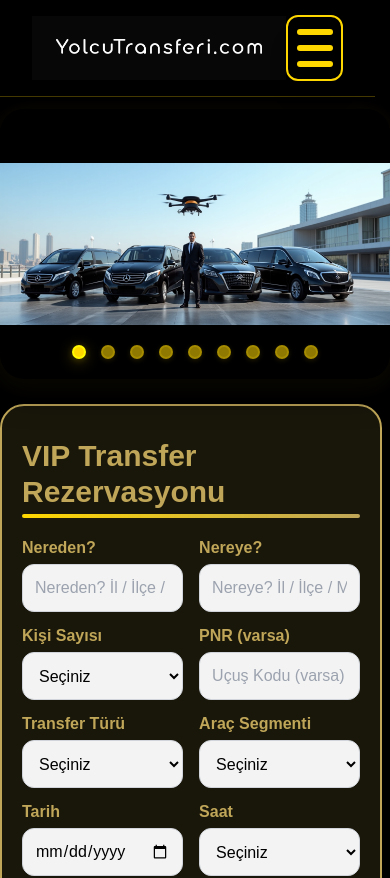
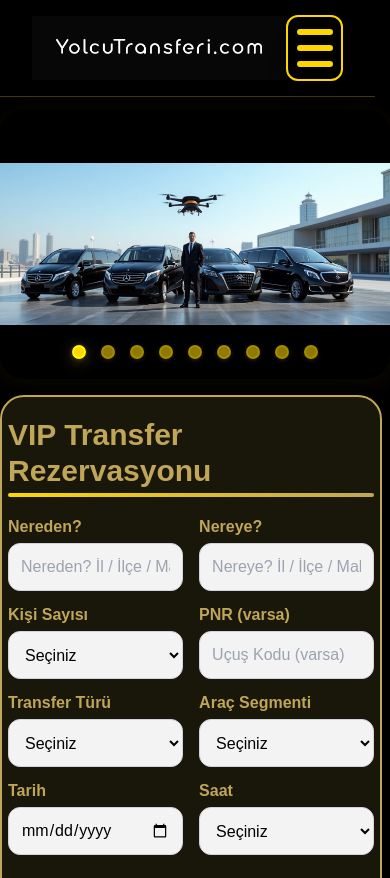
Before and after one commit to haliltayfur/yolcutransferi, a Next.js app: page / in a window 390 px wide. Shown: the top 878 px of the page. Built offline with nearby package versions, Linux system fonts and the light colour scheme.

Commit message:
Update page.js

```diff
--- a/app/page.js
+++ b/app/page.js
@@ -1,111 +1,112 @@
 "use client";
-import { useState, useEffect } from "react";
+import { useRef, useEffect, useState } from "react";
 import HeroSlider from "../components/HeroSlider";
-import RezervasyonHero from "../components/RezervasyonHero";
-import AdvantagesBar from "../components/AdvantagesBar";
-import TestimonialsSlider from "../components/TestimonialsSlider";
+import VipTransferForm from "../components/VipTransferForm";
 
 export default function Home() {
+  // Slider genişliği ölçümü için
+  const sliderOuterRef = useRef();
+  const [sliderWidth, setSliderWidth] = useState(1200);
   const [isMobile, setIsMobile] = useState(false);
 
   useEffect(() => {
-    const onResize = () => setIsMobile(window.innerWidth < 900);
-    onResize();
-    window.addEventListener("resize", onResize);
-    return () => window.removeEventListener("resize", onResize);
+    function updateWidth() {
+      if (sliderOuterRef.current) {
+        setSliderWidth(sliderOuterRef.current.offsetWidth);
+      }
+      setIsMobile(window.innerWidth < 700);
+    }
+    updateWidth();
+    window.addEventListener("resize", updateWidth);
+    return () => window.removeEventListener("resize", updateWidth);
   }, []);
+
+  // Oranlar
+  const formW = isMobile ? "98vw" : sliderWidth * 0.56;  // mevcut genişliğin %56'sı (örneğin 700px)
+  const gapW = isMobile ? 0 : 48;                       // 3cm boşluk desktop, mobilde yok
+  const videoW = isMobile ? 0 : sliderWidth * 0.28;      // video genişliği desktopta %28 (ör: 350px)
+
+  // Video kontrolleri için fonksiyon (isteğe bağlı ek özellikler için hazır)
+  function handleFormComplete(data) {
+    if (typeof window !== "undefined") {
+      localStorage.setItem("rezFormData", JSON.stringify(data));
+      window.location.href = "/rezervasyon";
+    }
+  }
 
   return (
     <main className="w-full flex flex-col items-center bg-black min-h-screen">
-      {/* SLIDER */}
-      <div style={{ width: "min(100vw, 2000px)", margin: "0 auto" }}>
+      {/* === SLIDER === */}
+      <div
+        ref={sliderOuterRef}
+        style={{
+          width: "min(100vw, 2000px)",
+          margin: "0 auto",
+        }}
+      >
         <HeroSlider />
       </div>
 
-      {/* ALT GRID */}
-      {!isMobile && (
+      {/* === FORM + VIDEO === */}
       <div
-          className="flex flex-row items-start justify-center"
+        className={`flex ${isMobile ? "flex-col" : "flex-row"} items-start justify-center`}
         style={{
-            width: "100%",
-            margin: "32px auto",
-            justifyContent: "center",
-            alignItems: "flex-start",
-            gap: 0, // BOŞLUK YOK
+          width: isMobile ? "98vw" : sliderWidth,
+          maxWidth: "2000px",
+          margin: "0 auto",
+          marginTop: isMobile ? 16 : 36,
         }}
       >
         {/* FORM */}
         <div
+          className="bg-[#19160a] border-2 border-[#bfa658] rounded-3xl shadow-2xl flex flex-col justify-start items-center relative transition-all"
           style={{
-              width: 600,
-              minWidth: 380,
-              maxWidth: 600,
-              height: 600,
-              display: "flex",
-              alignItems: "center",
+            minHeight: isMobile ? "auto" : "650px",
+            height: isMobile ? "auto" : "650px",
+            width: formW,
+            maxWidth: isMobile ? 600 : 900,
+            marginRight: isMobile ? 0 : gapW,
+            marginBottom: isMobile ? 20 : 0,
+            boxSizing: "border-box",
+            padding: isMobile ? "20px 6px" : "44px 48px 22px 48px",
+            transition: "width 0.3s",
           }}
         >
-            <RezervasyonHero onlyForm />
+          <VipTransferForm onComplete={handleFormComplete} />
         </div>
-          {/* VIDEO */}
+        {/* VİDEO */}
+        {!isMobile && (
           <div
             style={{
-              width: 600,
-              minWidth: 300,
-              maxWidth: 600,
-              height: 600,
-              display: "flex",
-              alignItems: "center",
-              marginLeft: 0, // BOŞLUK YOK
+              height: "650px",
+              width: videoW,
+              borderRadius: "24px",
+              overflow: "hidden",
+              boxShadow: "0 0 16px #0008",
+              border: "2px solid #bfa658",
+              background: "#1c1c1c",
+              display: "block"
             }}
           >
             <video
               src="/reklam.mp4"
+              controls
               style={{
                 width: "100%",
-                height: "600px",
+                height: "100%",
                 objectFit: "cover",
-                borderRadius: "22px",
                 background: "#1c1c1c",
-                border: "2px solid #bfa658",
-                display: "block",
+                borderRadius: "24px"
               }}
-              controls={false}
-              preload="metadata"
+              preload="auto"
               playsInline
               autoPlay
+              muted
               loop
-              muted
-              onClick={e => {
-                e.target.muted = false;
-                e.target.currentTime = 0;
-                e.target.play();
-                e.target.volume = 1;
-              }}
             />
           </div>
+        )}
       </div>
-      )}
-
-      {/* MOBİL SADECE FORM */}
-      {isMobile && (
-        <div className="w-full flex flex-col items-center">
-          <div
-            style={{
-              width: "98vw",
-              minWidth: 200,
-              maxWidth: 420,
-              margin: "32px auto 0 auto",
-            }}
-          >
-            <RezervasyonHero onlyForm />
-          </div>
-        </div>
-      )}
-
-      {/* ALT KISIM */}
-      <AdvantagesBar />
-      <TestimonialsSlider />
     </main>
   );
 }
```
Lines whose indentation alone changed are shown as unchanged.
